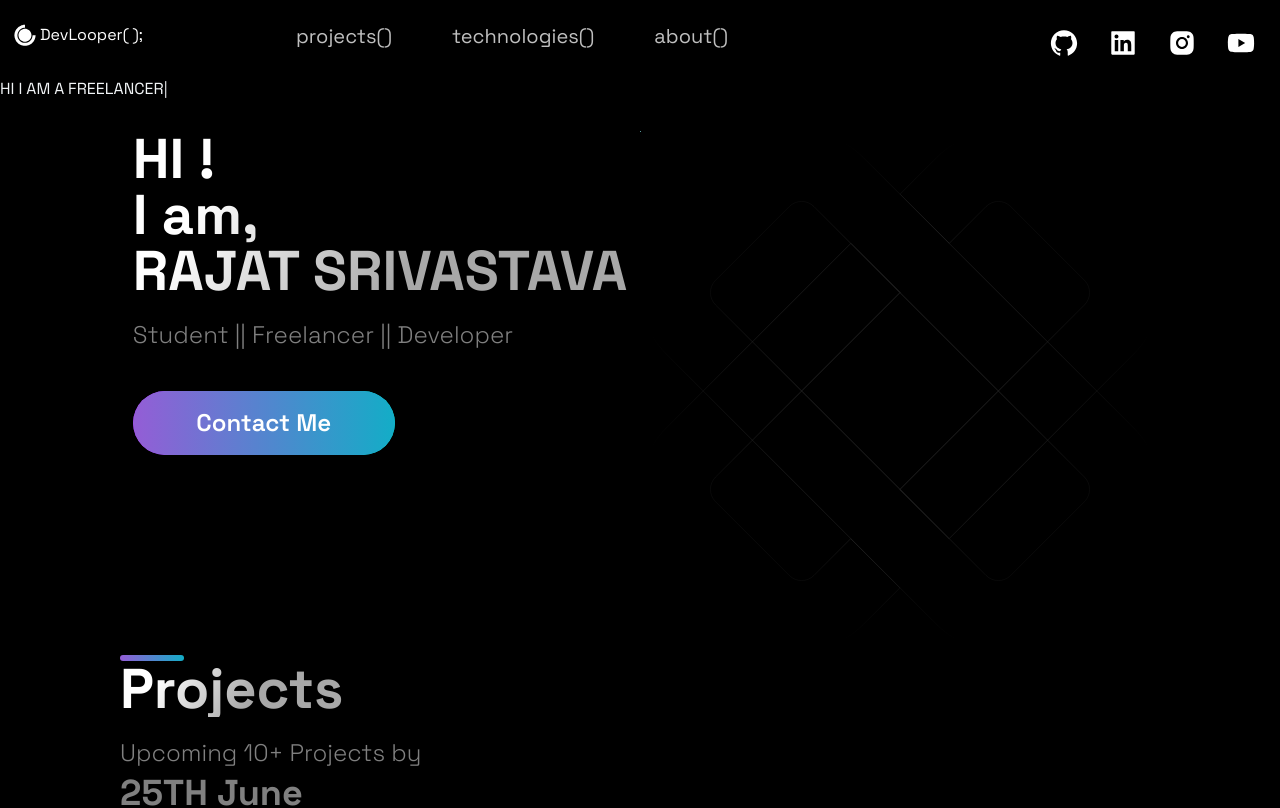
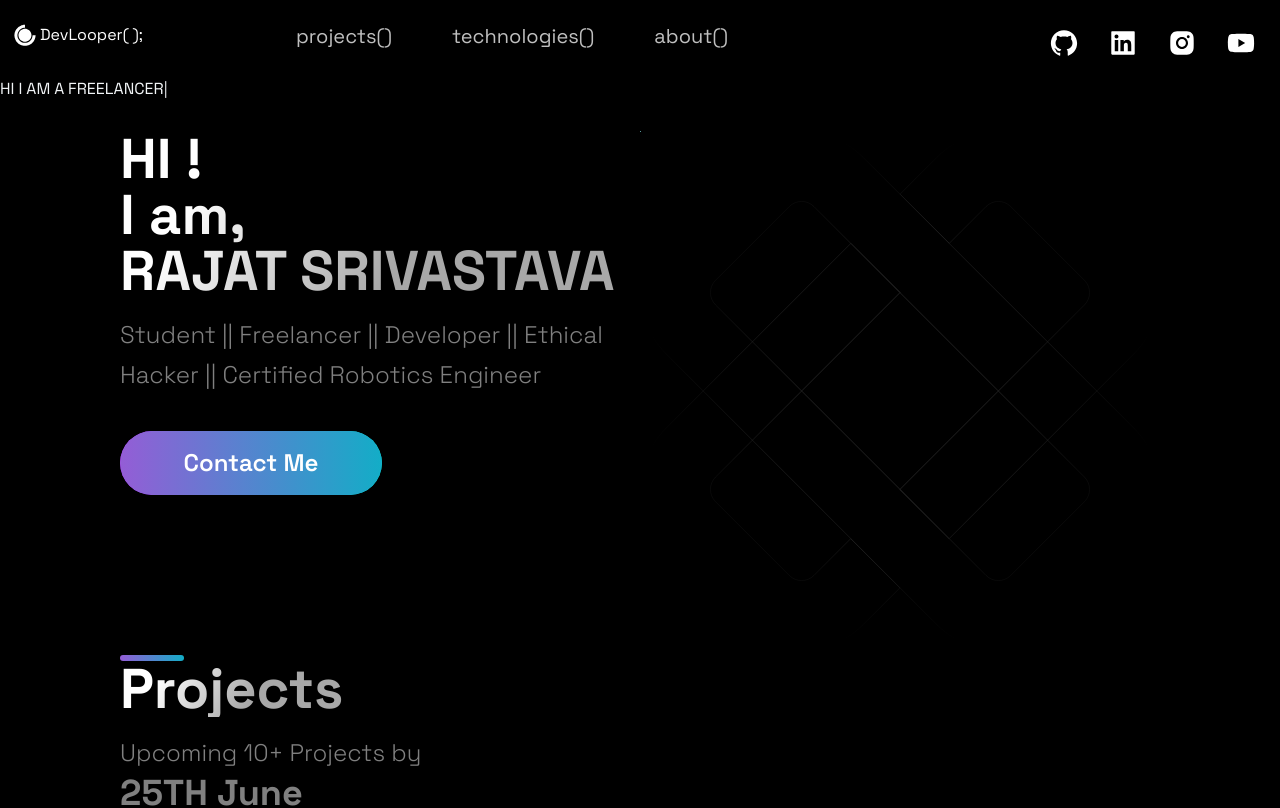
Before and after one commit to rajat1201rm/mysite, a Next.js app: page / in a window 1280 px wide. Shown: the top 808 px of the page. Built offline with nearby package versions, Linux system fonts and the light colour scheme.

Commit message:
Update Hero.js

```diff
--- a/src/components/Hero/Hero.js
+++ b/src/components/Hero/Hero.js
@@ -19,7 +19,7 @@ const Hero = (props) => (
        RAJAT SRIVASTAVA
         </SectionTitle>
         <SectionText>
-        Student || Freelancer || Developer
+        Student || Freelancer || Developer || Ethical Hacker || Certified Robotics Engineer
         </SectionText>
         <Button onClick={()=>window.location="mailto:rajat.srivastava2019@vitstudent.ac.in"}>Contact Me</Button>
          </LeftSection>
```
